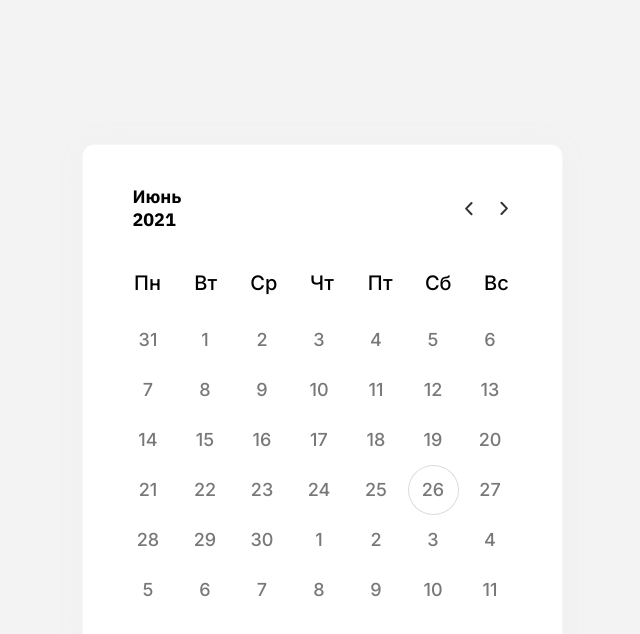
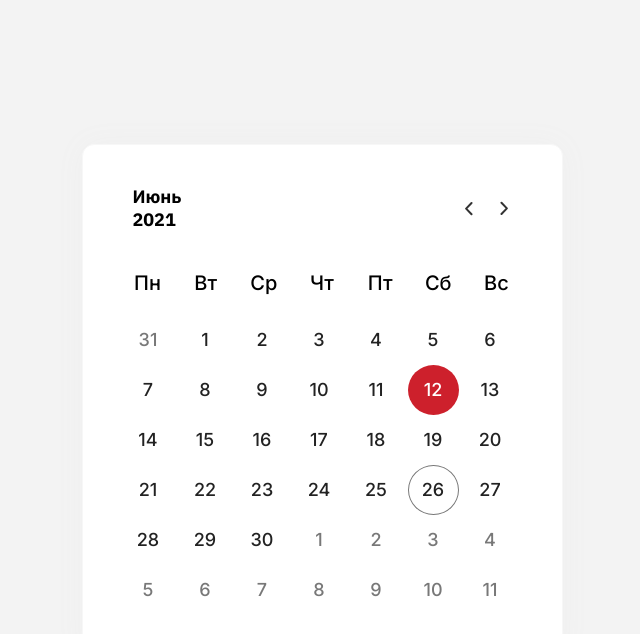
Before and after one commit to KuzMich1994/calendar-js, a website built with webpack: page src/index.html in a window 1280 px wide. Both pictures are taken after a click on the element "12". Shown: the whole page, without its empty margins (318-958 px from the left). Built offline with nearby package versions, Linux system fonts and the light colour scheme.

Commit message:
create: added clickToDate function

```diff
--- a/src/js/Calendar/Calendar-Controller.js
+++ b/src/js/Calendar/Calendar-Controller.js
@@ -7,6 +7,7 @@ export class CalendarController {
     this.month;
     this.year;
     this.startWeek = startWeek;
+    this.calendarDay;
     this.months = [
       'Январь',
       'Февраль',
@@ -38,6 +39,8 @@ export class CalendarController {
     this.yearElement.textContent = `${this.year}`;
   }
 
+
+
   renderCalendar(date) {
     this.setDate();
     let days = '';
@@ -60,7 +63,7 @@ export class CalendarController {
 
 
     for (let x = firstDayIndex; x > 0; x--) {
-      days += `<span class="calendar__day calendar__day-prev-date">${prevLastDay - x + 1}</span>`;
+      days += `<span class="calendar__day calendar__day-prev-date calendar__day-disable">${prevLastDay - x + 1}</span>`;
     }
 
     for (let i = 1; i <= lastDay; i++) {
@@ -72,23 +75,28 @@ export class CalendarController {
     }
 
     for (let j = 1; j <= nextDays; j++) {
-      days += `<span class="calendar__day calendar__day-next-date">${j}</span>`;
+      days += `<span class="calendar__day calendar__day-next-date calendar__day-disable">${j}</span>`;
       this.daysWrapper.innerHTML = days;
     }
 
-    const daysInHTML = document.querySelectorAll('.calendar__day');
+    this.daysInHTML = document.querySelectorAll('.calendar__day');
 
-    for (let k = daysInHTML.length; k > 41; k--) {
-      if (daysInHTML[k]) {
-        daysInHTML[k].remove();
+    for (let k = this.daysInHTML.length; k > 41; k--) {
+      if (this.daysInHTML[k]) {
+        this.daysInHTML[k].remove();
       }
     }
   }
 
   bindEventListeners(arrowPrev, arrowNext) {
+    // this.calendarDay = document.querySelectorAll('.calendar__day');
     this.renderCalendar(this.date);
     arrowPrev.addEventListener('click', () => this._changeMinus(this.date));
     arrowNext.addEventListener('click', () => this._changePlus(this.date));
+  }
+
+  _addTargetDay(e) {
+
   }
 
   _changeMinus(date) {
--- a/src/js/Calendar/Calendar.js
+++ b/src/js/Calendar/Calendar.js
@@ -1,4 +1,5 @@
 import { CalendarController } from "./Calendar-Controller";
+import { clickToDate } from "./click-to-date";
 
 export class Calendar {
   constructor(initId, {
@@ -19,6 +20,7 @@ export class Calendar {
     this.date = new Date();
     this.month;
     this.year;
+    this.days = document.querySelectorAll('.calendar__day');
     this.weekDays = [
       {
         ru: ['Пн', 'Вт', 'Ср', 'Чт', 'Пт', 'Сб', 'Вс']
@@ -44,5 +46,6 @@ export class Calendar {
     const controller = new CalendarController(this.date, this.monthElement, this.yearElement, this.startWeek, this.daysWrapper);
     controller.renderMonthYear();
     controller.bindEventListeners(this.arrowPrev, this.arrowNext);
+    clickToDate(this.daysWrapper, this.days);
   }
 }
--- /dev/null
+++ b/src/js/Calendar/click-to-date.js
@@ -0,0 +1,25 @@
+export const clickToDate = (daysWrapper) => {
+  const days = document.querySelectorAll('.calendar__day');
+
+  const changeBackGround = index => {
+    for (let i = 0; i < days.length; i++) {
+      if (i === index) {
+        days[i].classList.add('calendar__day_active');
+      } else {
+        days[i].classList.remove('calendar__day_active');
+      }
+    }
+  }
+
+  daysWrapper.addEventListener('click', e => {
+    const target = e.target;
+
+    if (target.matches('.calendar__day') && !target.classList.contains('calendar__day-disable')) {
+      days.forEach((day, index) => {
+        if (target === day) {
+          changeBackGround(index);
+        }
+      });
+    }
+  });
+};
--- a/src/sass/_calendar.scss
+++ b/src/sass/_calendar.scss
@@ -82,20 +82,22 @@
     font-weight: 500;
     font-size: 18px;
     line-height: 22px;
-    color: #787878;
     cursor: pointer;
     &_today {
-      border: 1px solid #DBDBDB;
+      border: 1px solid #787878;
       border-radius: 50%;
     }
     &_active {
       border: transparent;
       background-color: #CD202C;
-      color: $text-color-light;
       border-radius: 50%;
+      color: $text-color-light !important;
     }
   }
-  &__next-date, &__prev-date {
-    color: #DBDBDB;
+  &__day {
+    color: #222222;
+    &-disable {
+      color: #787878;
+    }
   }
 }
```
Also changed, not shown: build/index.html, 4 other files.
